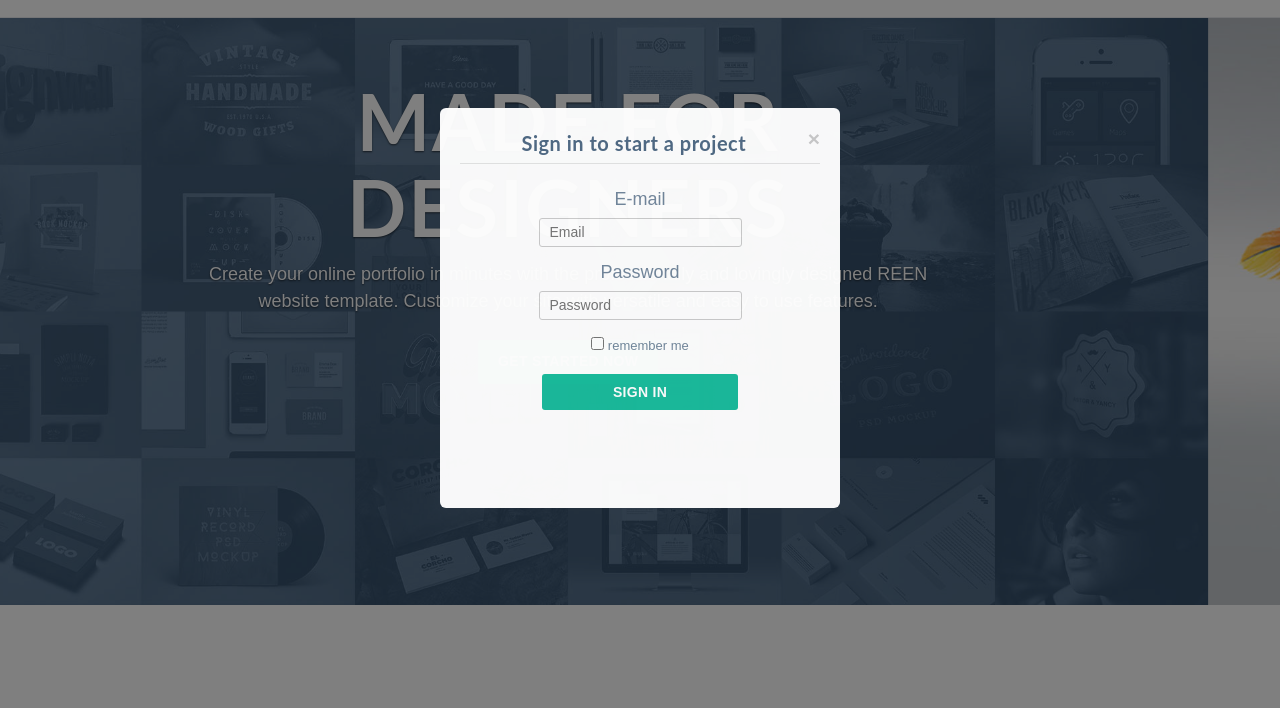
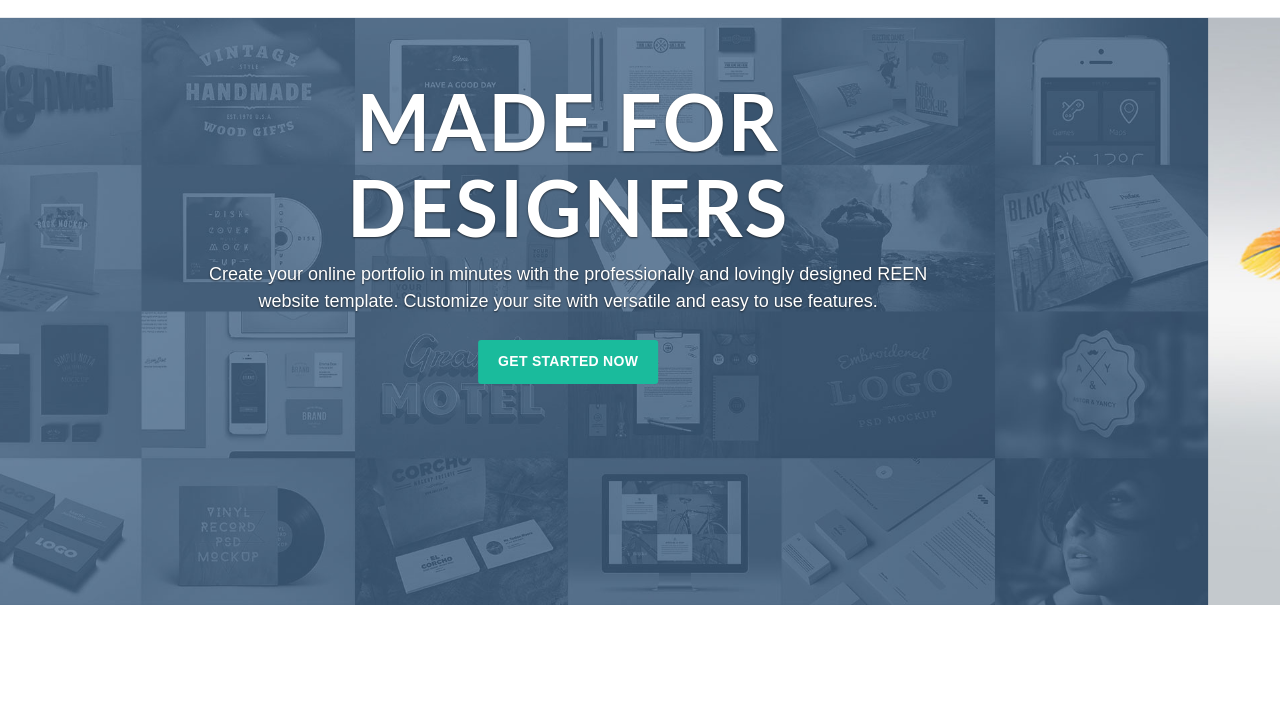
Before and after one commit to OlgaPoddubko/css-frameworks-bootstrap, a plain HTML site: page index.html in a window 1280 px wide. Shown: the part 92-800 px from the top of the page. Drawn offline with nearby package versions, Linux system fonts and the light colour scheme.

Commit message:
fixed modal

```diff
--- a/css/main.css
+++ b/css/main.css
@@ -141,7 +141,7 @@ ul {
 }
 
 .modal{
-	display: block;
+	display: none;
 	width: 400px;
 	height: 400px;
 	margin: auto;
--- a/index.html
+++ b/index.html
@@ -135,12 +135,10 @@
 
 		  <!-- Controls -->
 		  <a class="left carousel-control" href="#carousel-example-generic" role="button" data-slide="prev">
-			<!--<span class="glyphicon glyphicon-chevron-left" aria-hidden="true"></span>-->
 			<span class="fa fa-angle-left" aria-hidden="true"></span>
 			<span class="sr-only">Previous</span>
 		  </a>
 		  <a class="right carousel-control" href="#carousel-example-generic" role="button" data-slide="next">
-			<!--<span class="glyphicon glyphicon-chevron-right" aria-hidden="true"></span>-->
 			<span class="fa fa-angle-right" aria-hidden="true"></span>
 			<span class="sr-only">Next</span>
 		  </a>
@@ -381,14 +379,7 @@
 			</div>
 		</div>
 	</footer>
-    <!-- jQuery (necessary for Bootstrap's JavaScript plugins) -->
     <script src="https://ajax.googleapis.com/ajax/libs/jquery/1.12.4/jquery.min.js"></script>
-	<script>
-$('document').ready(function(){
-    $('#modal').modal();
-});
-</script>
-    <!-- Include all compiled plugins (below), or include individual files as needed -->
     <script src="js/bootstrap.min.js"></script>
   </body>
 </html>
```
